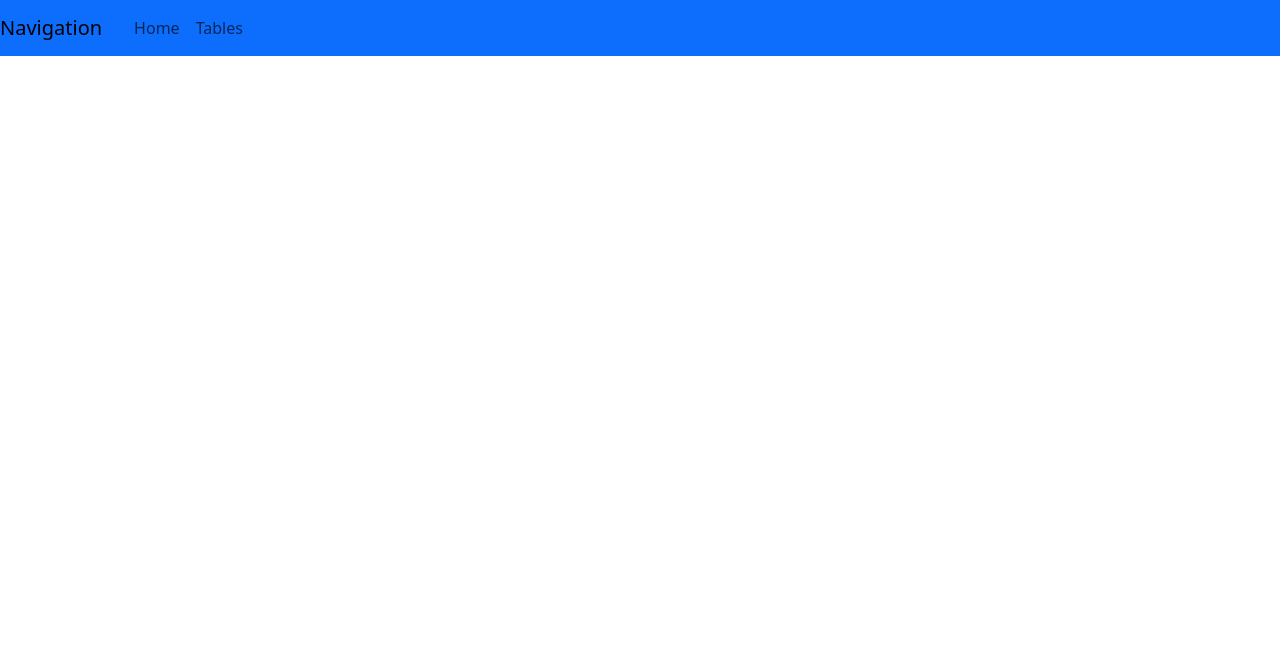
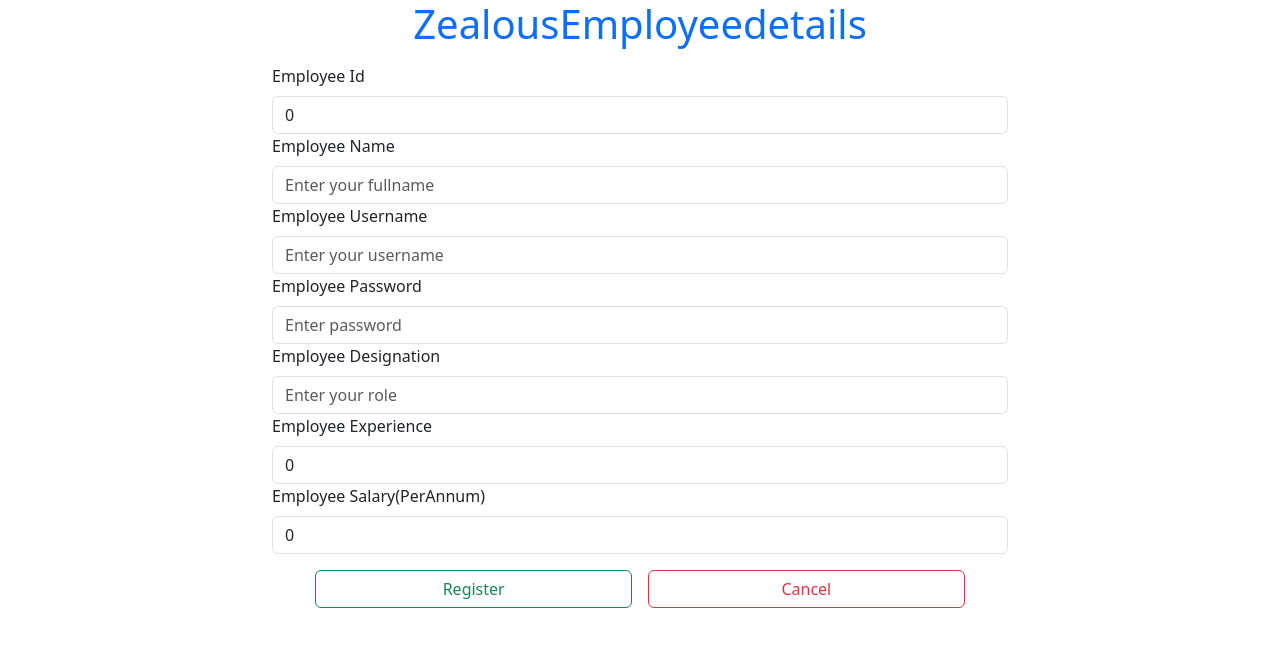
Before and after one commit to Manojkumar886/ZealousEmployeedetailsTPS, a React (Create React App) app: page / in a window 1280 px wide. Shown: the top 646 px of the page. Built offline with nearby package versions, Linux system fonts and the light colour scheme.

Commit message:
Registration form using reactjs -get a values

```diff
--- a/src/App.js
+++ b/src/App.js
@@ -4,17 +4,19 @@
 import { BrowserRouter, Route,  Routes } from 'react-router-dom';
 import { BootstrapProcess1 } from './BootstrapExecution';
 import { Homepage } from './Navigation';
+import { Registration } from './RegistrationForm';
 
 function App()
 {
  return(
     <>
-    <BrowserRouter>
+    <Registration/>
+    {/* <BrowserRouter>
     <Homepage/>
     <Routes>
       <Route path='mainpage' exact element={<BootstrapProcess1/>}/>
     </Routes>
-    </BrowserRouter>
+    </BrowserRouter> */}
     {/* <Usestateusingternary/> */}
     {/* <Usestatehook2/>
     <AnchorTagsHTML/>
--- /dev/null
+++ b/src/RegistrationForm.js
@@ -0,0 +1,143 @@
+import 'bootstrap/dist/css/bootstrap.min.css'
+import { useState } from 'react'
+
+
+export let Registration=()=>
+{
+    const[uservalues,setUservalues]=useState({
+        "empId":0,
+        "empName":"",
+        "empUsername":"",
+        "empPassword":"",
+        "empDesignation":"",
+        "empExperience":0,
+        "empSalary":0
+        })
+
+    const setavalue=(temp)=>
+    {
+        const{name,value}=temp.target
+
+        setUservalues((getting)=>
+        {
+            return{
+                ...getting,
+                [name]:value
+            }
+        })
+    }
+    // const setUservalues1=((temp1)=>
+    // {
+    //     const{name1,value1}=temp1.target
+
+    //     setUservalues((adding)=>
+    //     {
+    //         return{
+    //             ...adding,
+    //             [name1]:value1
+    //         }
+    //     })
+    // })
+
+    const register=()=>
+    {
+        alert("Welcome to Zealouus Tech Corp (your values added successfully)"+JSON.stringify(uservalues))
+    }
+    const reject=()=>
+    {
+        alert(" your data is rejected....!")
+    }
+    return(
+        <>
+            <div className="container">
+                <h1 className="text-center text-primary">ZealousEmployeedetails</h1>
+                <div className="row justify-content-center">
+                    <div className='col-lg-8 col-md-10 col-sm-12'>
+                        <div className='form-group mt-2'>
+                            <label className='form-label'>Employee Id</label>
+                            <input
+                            name='empId'
+                            placeholder='Enter your id'
+                            type='number'
+                            className='form-control'
+                            value={uservalues.empId}
+                            onChange={setavalue}
+                            />
+                        </div>
+                        <div className='form-group'>
+                            <label className='form-label'>Employee Name</label>
+                            <input
+                            name='empName'
+                            placeholder='Enter your fullname'
+                            type='text'
+                            className='form-control'
+                            value={uservalues.empName}
+                            onChange={setavalue}
+                            />
+                        </div>
+                        <div className='form-group'>
+                            <label className='form-label'>Employee Username</label>
+                            <input
+                            name='empUsername'
+                            placeholder='Enter your username'
+                            type='text'
+                            className='form-control'
+                            value={uservalues.empUsername}
+                            onChange={setavalue}
+                            />
+                        </div>
+                        <div className='form-group'>
+                            <label className='form-label'>Employee Password</label>
+                            <input
+                            name='empPassword'
+                            placeholder='Enter password'
+                            type='password'
+                            className='form-control'
+                            value={uservalues.empPassword}
+                            onChange={setavalue}
+                            />
+                        </div>
+                        <div className='form-group'>
+                            <label className='form-label'>Employee Designation</label>
+                            <input
+                            name='empDesignation'
+                            placeholder='Enter your role'
+                            type='text'
+                            className='form-control'
+                            value={uservalues.empDesignation}
+                            onChange={setavalue}
+                            />
+                        </div>
+                        <div className='form-group'>
+                            <label className='form-label'>Employee Experience</label>
+                            <input
+                            name='empExperience'
+                            placeholder='Enter your Experience'
+                            type='text'
+                            className='form-control'
+                            value={uservalues.empExperience}
+                            onChange={setavalue}
+                            />
+                        </div>
+                        <div className='form-group'>
+                            <label className='form-label'>Employee Salary(PerAnnum)</label>
+                            <input
+                            name='empSalary'
+                            placeholder='Enter your Salary'
+                            type='number'
+                            className='form-control'
+                            value={uservalues.empSalary}
+                            onChange={setavalue}
+                            />
+                        </div>
+                        <div className='row justify-content-center mt-3'>
+                            <button className='btn btn-outline-success col-5' onClick={register}>Register</button>
+                            <button className='btn btn-outline-danger col-5 ms-3' onClick={reject}>Cancel</button>
+                        </div>
+                    </div>
+                </div>
+            </div>
+        </>
+
+    );
+}
```
